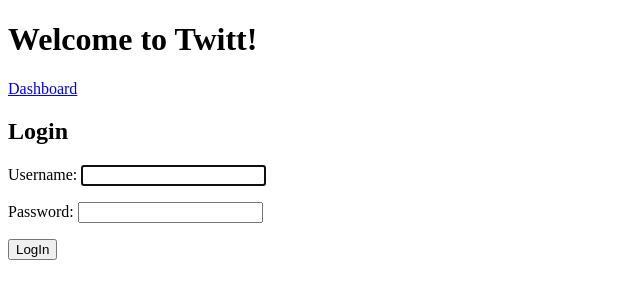
After one commit to shemanto27/Django-Social-Media-Website, a Django app: page /accounts/login/ in a window 1280 px wide. The commit adds this page. Shown: the top 300 px of the page, without its empty margins (0-640 px from the left). Run offline with Django 5.2, Linux system fonts and the light colour scheme.

Commit message:
login,logout working

```diff
--- a/twitt/settings.py
+++ b/twitt/settings.py
@@ -136,3 +136,8 @@ STATIC_URL = 'static/'
 # https://docs.djangoproject.com/en/5.1/ref/settings/#default-auto-field
 
 DEFAULT_AUTO_FIELD = 'django.db.models.BigAutoField'
+
+
+# Login Logout Redirect Url
+LOGIN_REDIRECT_URL = 'dashboard'
+LOGOUT_REDIRECT_URL = "dashboard"
--- a/twitt/urls.py
+++ b/twitt/urls.py
@@ -17,9 +17,11 @@ Including another URLconf
 from django.contrib import admin
 from django.urls import path
 from users.views import *
+from django.conf.urls import include
 
 urlpatterns = [
     path('admin/', admin.site.urls),
     path('dashboard/', dashboard, name='dashboard'),
+    path('accounts/', include("django.contrib.auth.urls")),
 
 ]
--- a/users/templates/base.html
+++ b/users/templates/base.html
@@ -7,6 +7,10 @@
 </head>
 <body>
     <h1>Welcome to Twitt!</h1>
+    <span><a href="{% url 'dashboard' %}">Dashboard</a></span>
+
+
+
     {% block content %}
     {% endblock %}
 </body>
--- /dev/null
+++ b/users/templates/registration/login.html
@@ -0,0 +1,14 @@
+{% extends 'base.html' %}
+
+{% block content %}
+<h2>Login</h2>
+
+<form method="post">
+    {% csrf_token %}
+    {{ form.as_p }}
+    <button type="submit" value="Login">LogIn</button>
+
+</form>
+
+
+{% endblock %}
```
Also changed, not shown: users/templates/user/dashboard.html (+12 -0 lines).
